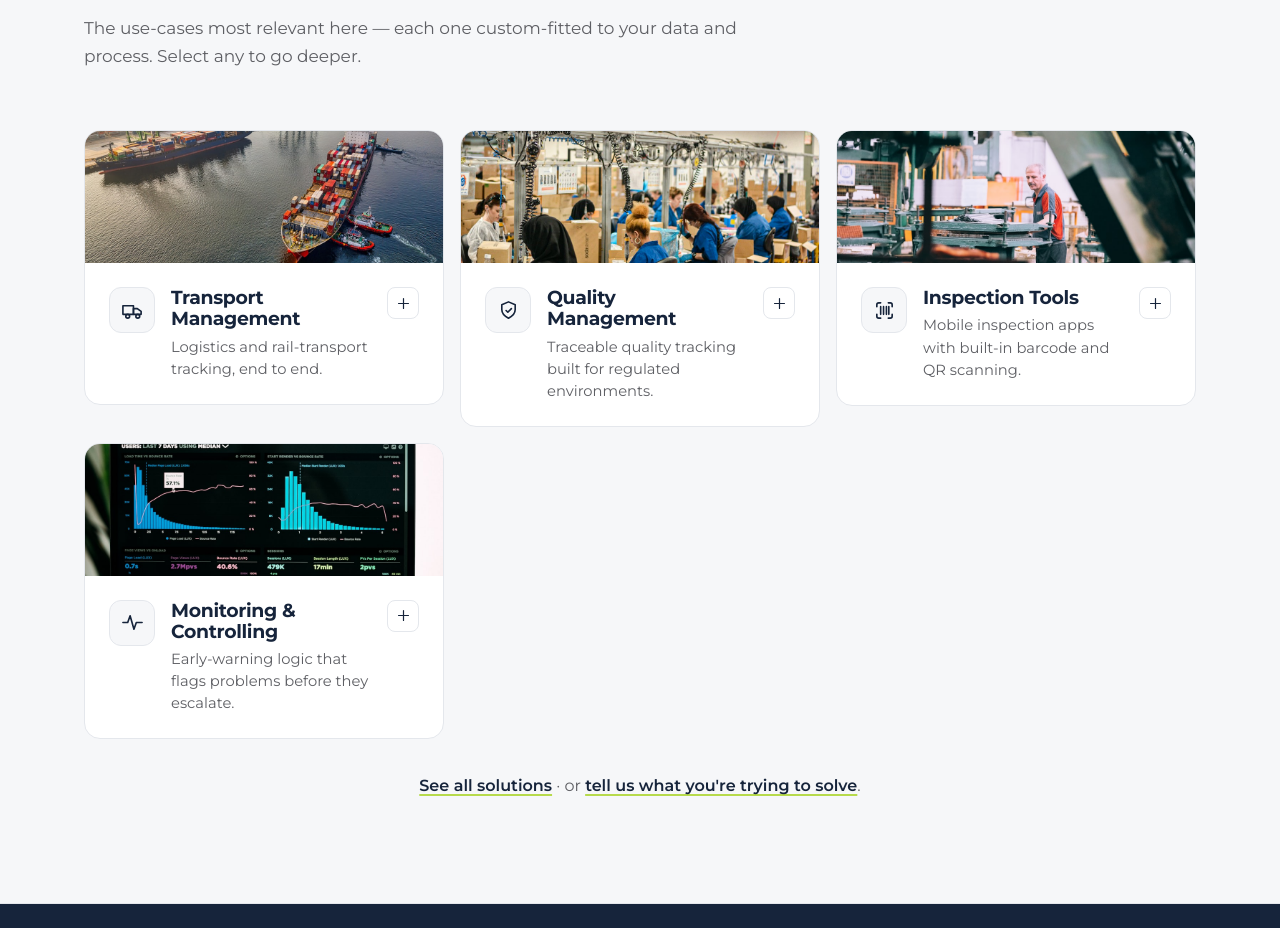
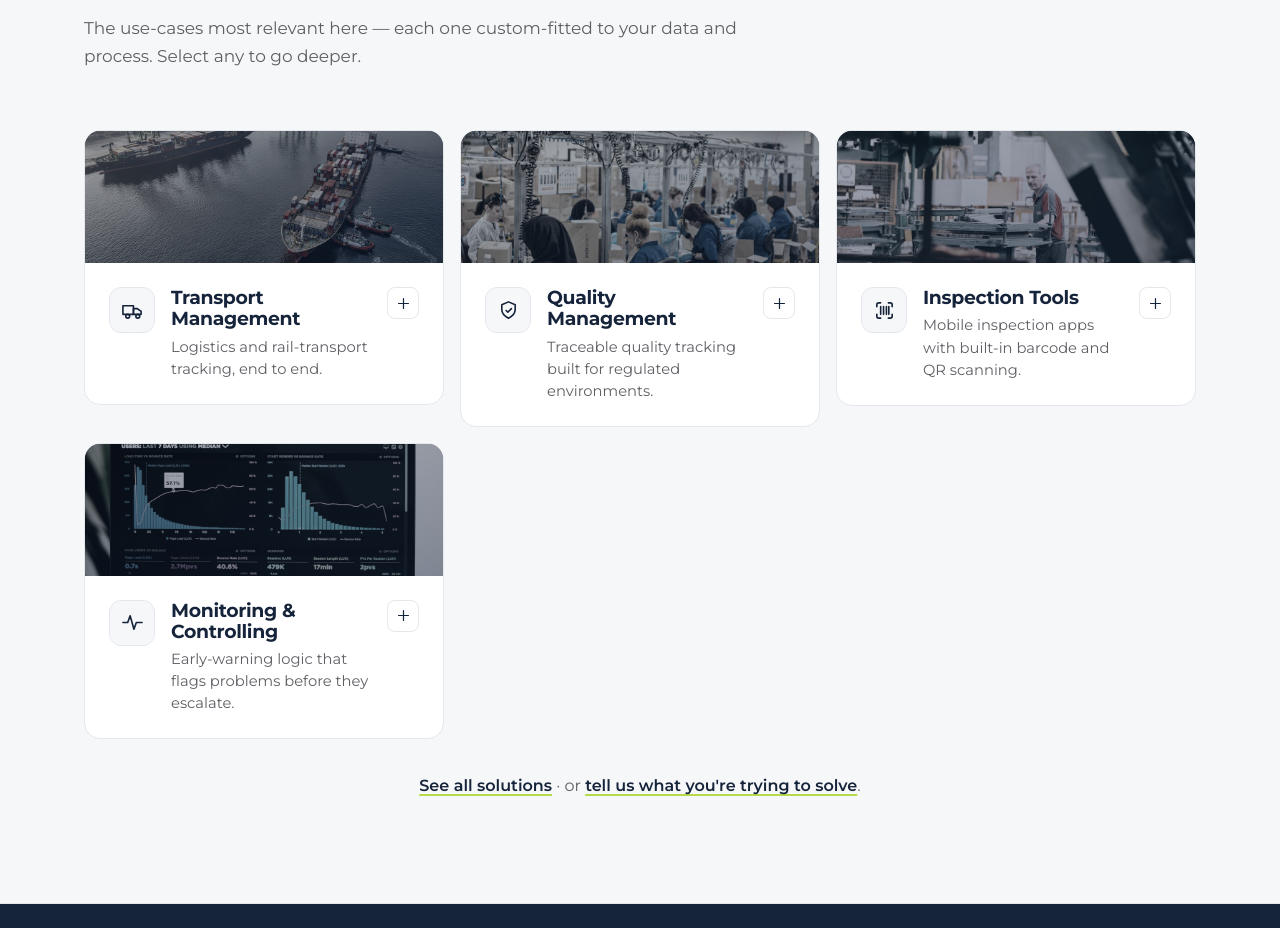
Before and after one commit to InveentaDigitalSolutions/INVWEBSITE, a React (Vite) app: page /industries/automotive in a window 1280 px wide. Shown: the part 1400-2328 px from the top of the page. Built offline with nearby package versions, Linux system fonts and the light colour scheme.

Commit message:
Unify solution-card photos: desaturate + consistent navy tint

```diff
--- a/src/App.css
+++ b/src/App.css
@@ -602,9 +602,11 @@
 }
 
 .solution-card__photo {
+  position: relative;
   display: block;
   height: 132px;
-  background: var(--surface-alt);
+  background: var(--navy);
+  overflow: hidden;
 }
 
 .solution-card__photo img {
@@ -612,7 +614,18 @@
   height: 100%;
   object-fit: cover;
   display: block;
+  /* desaturate so the mismatched stock colours read as one set */
+  filter: grayscale(0.7) contrast(1.03);
   transition: transform 0.5s ease;
+}
+
+/* consistent on-brand navy tint over every photo */
+.solution-card__photo::after {
+  content: "";
+  position: absolute;
+  inset: 0;
+  pointer-events: none;
+  background: linear-gradient(160deg, rgba(22, 36, 59, 0.36) 0%, rgba(22, 36, 59, 0.54) 100%);
 }
 
 .solution-card:hover .solution-card__photo img {
```
Also changed, not shown: 5 other files (tests, documents, lock files or other folders).
